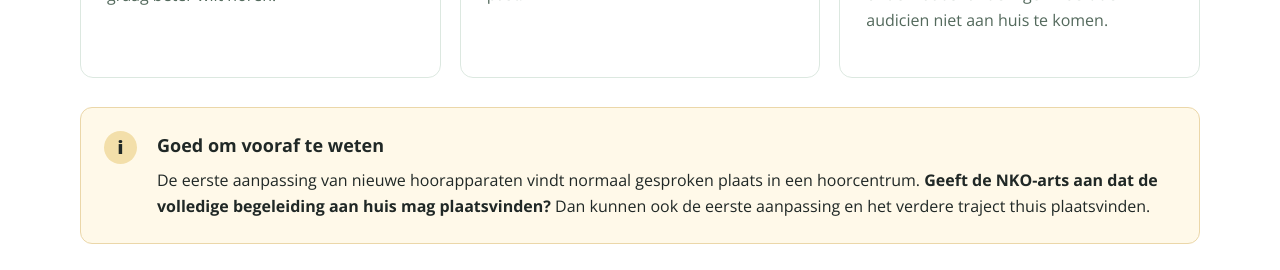
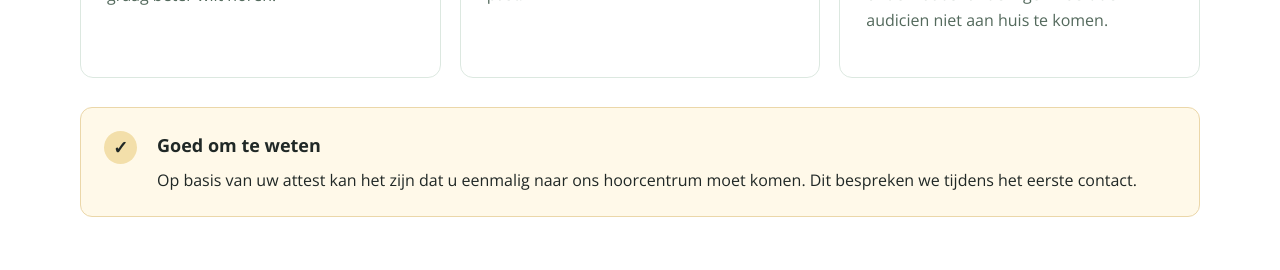
Before and after one commit to jo0stjo0st/oogvoororen-cro, a Next.js app: page /experimenten/audicien-aan-huis in a window 1280 px wide. Shown: the part 1360-1630 px from the top of the page. Built offline with nearby package versions, Linux system fonts and the light colour scheme.

Commit message:
Soften home audiologist visit note NL

```diff
--- a/src/app/experimenten/audicien-aan-huis/page.tsx
+++ b/src/app/experimenten/audicien-aan-huis/page.tsx
@@ -18,7 +18,7 @@ export default function HomeAudiologistConcept(){
  <div className="wide cro-home-demo"><Link href="/">← CRO-werkplaats</Link><span>Audicien aan huis</span></div>
  <section className="cro-house-hero"><div className="wide cro-house-hero-grid"><div><p className="eyebrow">Persoonlijke hoorzorg in heel Vlaanderen</p><h1>Een audicien bij u thuis</h1><p className="cro-house-lead">Een hoortest, persoonlijk advies en begeleiding bij uw hoorapparaat, gewoon in uw vertrouwde omgeving.</p><ul className="cro-house-checks"><li>Gediplomeerde audiciens met mobiele apparatuur</li><li>Hooradvies en service van alle bekende A-merken</li><li>Een vrijblijvende proefperiode bij nieuwe toestellen</li></ul><a href="#afspraak" className="cro-complete-cta">Maak een afspraak</a><p className="cro-house-note">Persoonlijk contact · Geen aankoopverplichting</p><a className="cro-house-sub-link" href="#hoe-werkt-het">Hoe werkt een audicien aan huis? ↓</a></div><div className="cro-house-hero-visual"><Image unoptimized src="https://cdn.oogvoororen.nl/MFFSwTgW7xbsf2gcxH0UokxMywsFI72s4Mx9KKSB-800.webp" alt="Audicien in gesprek met een klant" width={600} height={460}/><div className="cro-house-visual-caption"><strong>Hoorzorg waar u zich prettig voelt</strong><span>Ook aan huis in Vlaanderen</span></div></div></div></section>
  <div className="cro-home-trust"><div className="wide"><span>✓ Heel Vlaanderen</span><span>✓ Alle A-merken</span><span>✓ Persoonlijk advies</span><span>✓ Vrijblijvende proefperiode</span></div></div>
- <section className="wide cro-home-section" id="wat-kan-thuis"><div className="cro-home-section-heading"><p className="eyebrow">De mogelijkheden</p><h2>Waarvoor komt de audicien bij u thuis?</h2><p>Een afspraak aan huis is er niet alleen voor wie een nieuw hoorapparaat zoekt. Na aanschaf bij Oogvoororen verzorgen we ook bijstellingen, opvolging en nazorg.</p></div><div className="cro-house-service-cards"><article><span className="cro-house-card-icon">◉</span><h3>Hoortest en persoonlijk advies</h3><p>We onderzoeken uw gehoor en bespreken wat u in het dagelijks leven graag beter wilt horen.</p></article><article><span className="cro-house-card-icon">♫</span><h3>Hoorapparaten vergelijken</h3><p>We bespreken de verschillen tussen merken en modellen en kiezen samen het hoorapparaat dat het beste bij u past.</p></article><article><span className="cro-house-card-icon">♡</span><h3>Bijstellingen en nazorg</h3><p>Na aanschaf bij Oogvoororen verzorgen we ook bijstellingen, opvolging en nazorg. Voor kleine onderhoudshandelingen hoeft de audicien niet aan huis te komen.</p></article></div><div className="cro-house-important"><span aria-hidden="true">i</span><div><strong>Goed om vooraf te weten</strong><p>De eerste aanpassing van nieuwe hoorapparaten vindt normaal gesproken plaats in een hoorcentrum. <b>Geeft de NKO-arts aan dat de volledige begeleiding aan huis mag plaatsvinden?</b> Dan kunnen ook de eerste aanpassing en het verdere traject thuis plaatsvinden.</p></div></div></section>
+ <section className="wide cro-home-section" id="wat-kan-thuis"><div className="cro-home-section-heading"><p className="eyebrow">De mogelijkheden</p><h2>Waarvoor komt de audicien bij u thuis?</h2><p>Een afspraak aan huis is er niet alleen voor wie een nieuw hoorapparaat zoekt. Na aanschaf bij Oogvoororen verzorgen we ook bijstellingen, opvolging en nazorg.</p></div><div className="cro-house-service-cards"><article><span className="cro-house-card-icon">◉</span><h3>Hoortest en persoonlijk advies</h3><p>We onderzoeken uw gehoor en bespreken wat u in het dagelijks leven graag beter wilt horen.</p></article><article><span className="cro-house-card-icon">♫</span><h3>Hoorapparaten vergelijken</h3><p>We bespreken de verschillen tussen merken en modellen en kiezen samen het hoorapparaat dat het beste bij u past.</p></article><article><span className="cro-house-card-icon">♡</span><h3>Bijstellingen en nazorg</h3><p>Na aanschaf bij Oogvoororen verzorgen we ook bijstellingen, opvolging en nazorg. Voor kleine onderhoudshandelingen hoeft de audicien niet aan huis te komen.</p></article></div><div className="cro-house-important cro-house-friendly-note"><span aria-hidden="true">✓</span><div><strong>Goed om te weten</strong><p>Op basis van uw attest kan het zijn dat u eenmalig naar ons hoorcentrum moet komen. Dit bespreken we tijdens het eerste contact.</p></div></div></section>
  <section className="wide cro-local-gallery cro-home-section"><div className="cro-home-section-heading"><p className="eyebrow">Hoorzorg bij u thuis</p><h2>Professionele hoorzorg in uw vertrouwde omgeving</h2><p>Onze audiciens nemen de tijd voor een zorgvuldig gehooronderzoek, persoonlijk advies en de juiste instelling van uw hoorapparaten.</p></div><div className="cro-local-gallery-grid"><figure><img src="https://cdn.oogvoororen.nl/MFFSwTgW7xbsf2gcxH0UokxMywsFI72s4Mx9KKSB-800.webp" alt="Audicien voert een gehooronderzoek uit" loading="lazy"/><figcaption>Professioneel gehooronderzoek</figcaption></figure><figure><img src="https://images.unsplash.com/photo-1576091160399-112ba8d25d1d?auto=format&fit=crop&w=900&q=80" alt="Persoonlijk gesprek en hooradvies" loading="lazy"/><figcaption>Persoonlijk advies</figcaption></figure><figure><img src="https://images.unsplash.com/photo-1559839734-2b71ea197ec2?auto=format&fit=crop&w=900&q=80" alt="Zorgprofessional met onderzoeksapparatuur" loading="lazy"/><figcaption>Deskundige begeleiding</figcaption></figure></div></section>
  <section className="cro-house-muted" id="hoe-werkt-het"><div className="wide cro-home-section"><div className="cro-home-section-heading"><p className="eyebrow">Stap voor stap</p><h2>Zo werkt een afspraak aan huis</h2><p>We houden het overzichtelijk en bespreken vooraf wat u kunt verwachten.</p></div><div className="cro-house-steps"><article><span>01</span><h3>U vraagt een afspraak aan</h3><p>Laat uw naam, telefoonnummer en postcode achter. Wij nemen contact met u op.</p></article><article><span>02</span><h3>We bespreken uw situatie</h3><p>Waar heeft u hulp bij nodig? We stemmen de dienstverlening en de locatie samen af.</p></article><article><span>03</span><h3>De audicien komt langs</h3><p>Voor een hoortest, persoonlijk advies of bijstellingen en nazorg na aanschaf bij Oogvoororen.</p></article><article><span>04</span><h3>We kiezen het juiste hoorapparaat</h3><p>Samen bekijken we welk hoorapparaat het beste bij uw gehoor, wensen en budget past. U kunt het toestel vrijblijvend uitproberen.</p></article></div></div></section>
  <section className="wide cro-home-section"><div className="cro-house-split"><div><p className="eyebrow">Waarom aan huis?</p><h2>Dezelfde persoonlijke aandacht, in uw eigen omgeving</h2><p>Niet iedereen vindt het prettig om voor elke vraag naar een hoorcentrum te reizen. Met mobiele apparatuur voert onze audicien onderzoeken en controles bij u thuis uit.</p><p>Ook is uw eigen huis een herkenbare luisteromgeving. Dat maakt het gemakkelijker om te vertellen welke geluiden en gesprekken voor u lastig zijn.</p><a href="#afspraak" className="cro-local-mid-cta">Maak een afspraak</a></div><div className="cro-house-benefits"><div><strong>Geen onnodige verplaatsingen</strong><p>Wij verzorgen uw hoortest en controles bij u thuis.</p></div><div><strong>Uw wensen staan centraal</strong><p>We bespreken rustig wat u wel en niet goed hoort.</p></div><div><strong>Niet gebonden aan één fabrikant</strong><p>We kunnen hooroplossingen van verschillende merken met elkaar vergelijken.</p></div></div></div></section>
```
